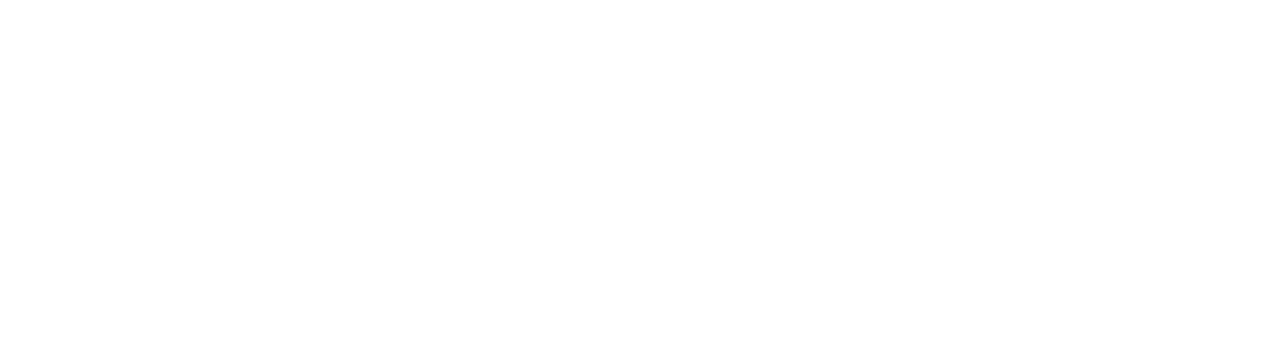
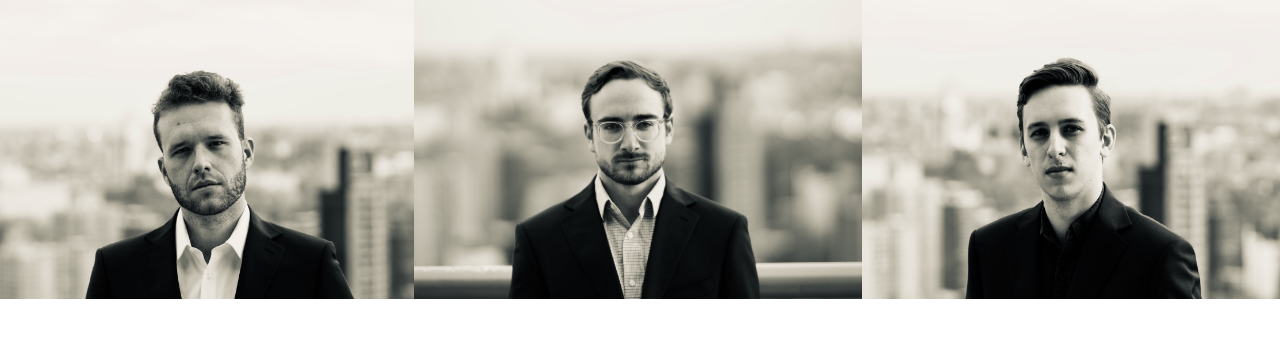
Before and after one commit to RNJ-Ventures/rnjventures, a React (Create React App) app: page / in a window 1280 px wide. Shown: the top 338 px of the page. Built offline with nearby package versions, Linux system fonts and the light colour scheme.

Commit message:
profiles

```diff
--- a/public/index.html
+++ b/public/index.html
@@ -15,29 +15,11 @@
       user's mobile device or desktop. See https://developers.google.com/web/fundamentals/web-app-manifest/
     -->
     <link rel="manifest" href="%PUBLIC_URL%/manifest.json" />
-    <!--
-      Notice the use of %PUBLIC_URL% in the tags above.
-      It will be replaced with the URL of the `public` folder during the build.
-      Only files inside the `public` folder can be referenced from the HTML.
-
-      Unlike "/favicon.ico" or "favicon.ico", "%PUBLIC_URL%/favicon.ico" will
-      work correctly both with client-side routing and a non-root public URL.
-      Learn how to configure a non-root public URL by running `npm run build`.
-    -->
+    <base href="/">
     <title>React App</title>
   </head>
   <body>
     <noscript>You need to enable JavaScript to run this app.</noscript>
     <div id="root"></div>
-    <!--
-      This HTML file is a template.
-      If you open it directly in the browser, you will see an empty page.
-
-      You can add webfonts, meta tags, or analytics to this file.
-      The build step will place the bundled scripts into the <body> tag.
-
-      To begin the development, run `npm start` or `yarn start`.
-      To create a production bundle, use `npm run build` or `yarn build`.
-    -->
   </body>
 </html>
--- a/src/components/App/App.tsx
+++ b/src/components/App/App.tsx
@@ -1,14 +1,11 @@
 import React from "react";
 import "./App.css";
-import { BrowserRouter, Route } from "react-router-dom";
 import Profiles from "../ProfileCard/Profiles";
 
 const App = () => (
-  <BrowserRouter basename="/">
-    <div className="App">
-      <Route path="/profiles" component={Profiles} />
-    </div>
-  </BrowserRouter>
+  <div className="App">
+    <Profiles />
+  </div>
 );
 
 export default App;
```
